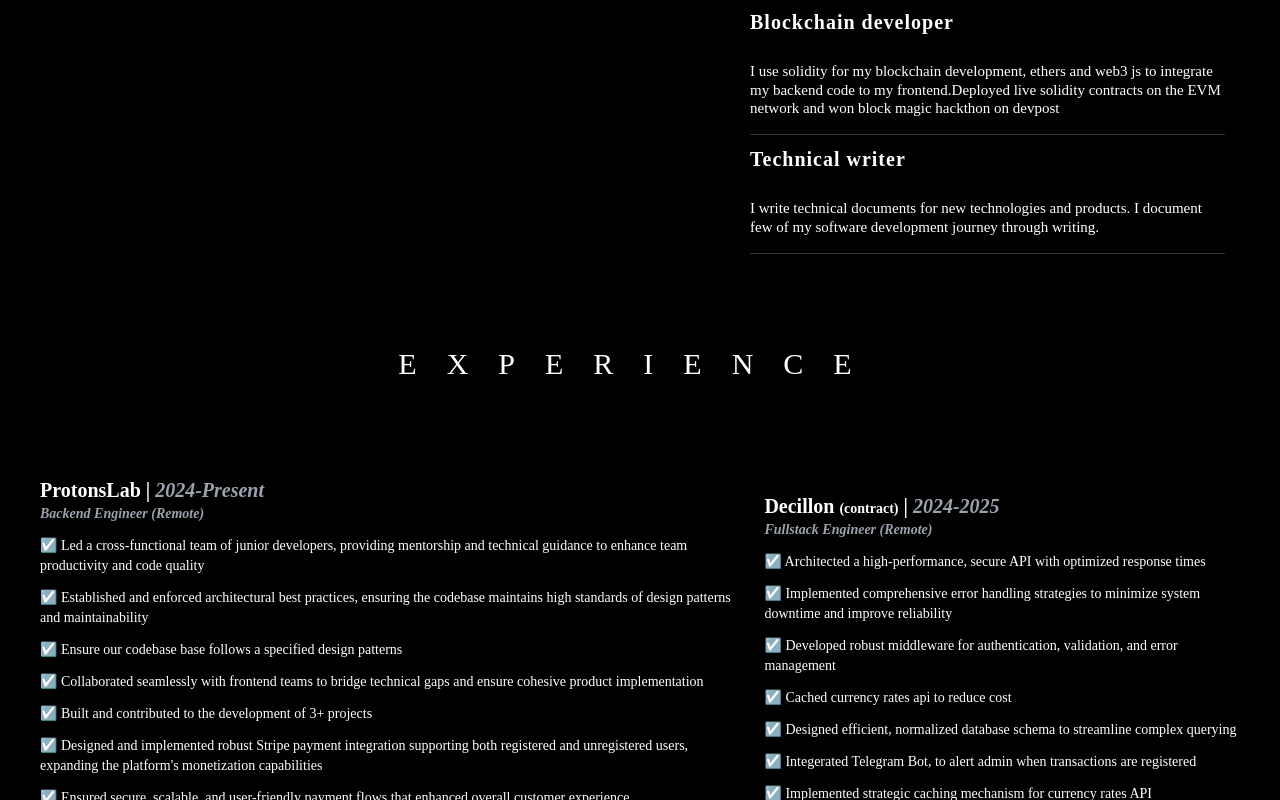
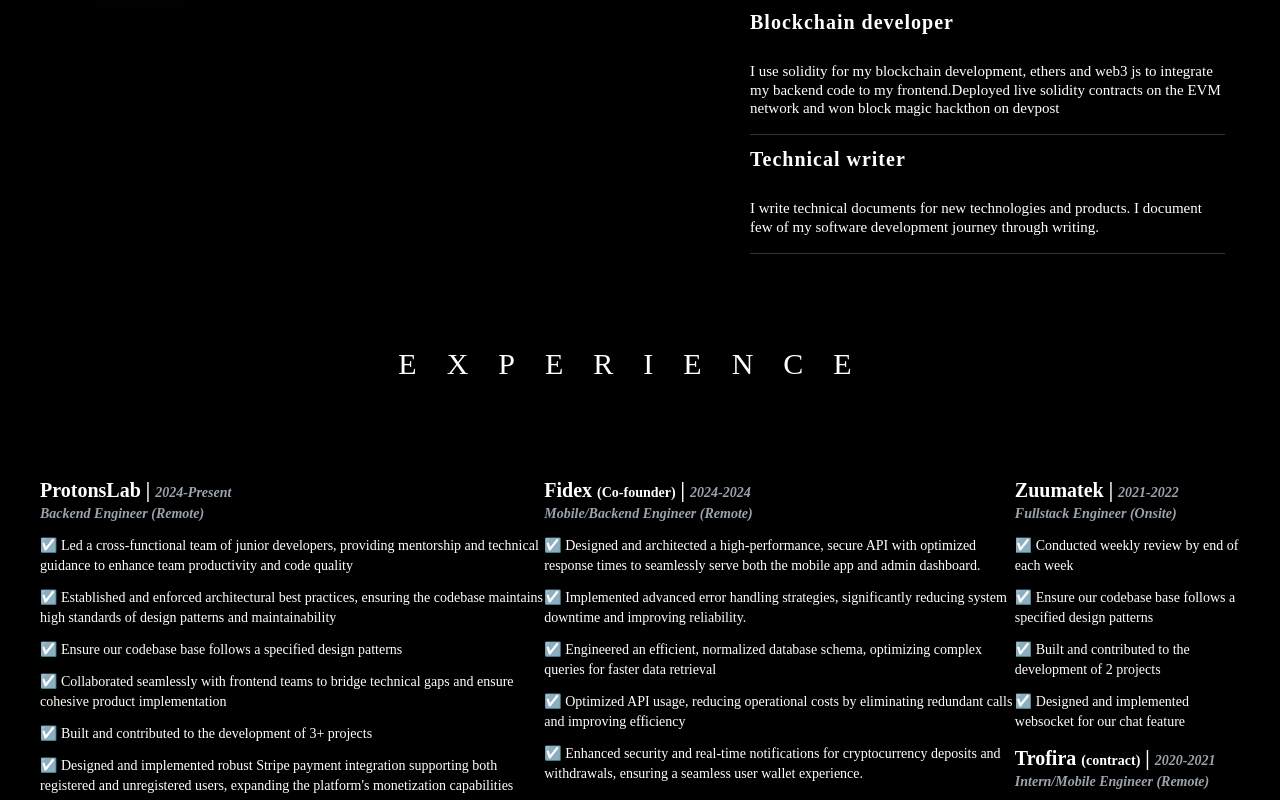
Before and after one commit to drex007/victor-ojemeni, a React (Vite) app: page / in a window 1280 px wide. Shown: the part 2000-2800 px from the top of the page. Built offline with nearby package versions, Linux system fonts and the light colour scheme.

Commit message:
feat: updated the cv and removed images

```diff
--- a/src/components/About.tsx
+++ b/src/components/About.tsx
@@ -22,7 +22,7 @@
             <h2 className='h2 text-white'>About me</h2>
             <h3 className='h3 mb-4 text-white'>I am a freelancer with 4  years of working professional experience</h3>
             <p className='text-white'>
-              I have built and contributed to web2 and web3 solutions  averaging over a million users. I have worked with like minds to create products with good user experience and factoring in  security as our top most priority.
+              I have built and contributed to web2 and web3 solutions  averaging over 2million users. I have worked with like minds to create products with good user experience and factoring in  security as our top most priority.
               With my proficiency in building robust server-side applications and APIs, I seamlessly integrate the front-end and back-end components to create cohesive and scalable solutions.
 
             </p>
--- a/src/components/Contact.tsx
+++ b/src/components/Contact.tsx
@@ -36,14 +36,14 @@
           <div className='flex-1'>
             <div>
               <h4 className='text-2xl uppercase my-2 text-white'>Get in touch</h4>
-              <h2 className='text-[45px] lg:text-[40px] leading-none mb-12 text-white '>Let's work together</h2>
-              <div className='text-white'>
+              <h2 className='text-[35px] lg:text-[40px] leading-none mb-12 text-white'>Let's work together</h2>
+              <div className='text-white text-sm'>
                 <div className='flex space-x-2 items-center'>
                   <BsTelephoneFill />
                   <p>+2348140118340</p>
                 </div>
 
-                <div className='flex space-x-2 items-center'>
+                <div className='flex space-x-2 items-center my-2 text-sm'>
                   <MdEmail />
                   <p>victorojemeni@gmail.com || vykeoj@gmail.com</p>
                 </div>
--- a/src/components/Work.tsx
+++ b/src/components/Work.tsx
@@ -10,7 +10,7 @@
         // Hover zoom in and out className:
         //- parent div takes className of : group
         // children div takes className: group-hover:scale-125 transition-all duration-500
-        className=' py-24 gap-y-8 lg:px-10'>
+        className='lg:flex justify-center  py-24 gap-y-8 lg:px-10'>
 
 
 <motion.div
@@ -21,10 +21,11 @@
       initial="hidden"
       whileInView={'show'}
       viewport={{ once: false, amount: 0.4 }}
-className='lg:px-0 px-4 lg:flex lg:justify-center sm:space-y-4 lg:space-x-4 mx-auto '>
+      className='lg:px-0 px-2'
+      >
         <div className='text-white text-sm'>
-            <div className='font-bold text-xl'>ProtonsLab | <span className='italic  text-gray-400'>2024-Present</span></div>
-            <div className='font-bold'><span className='italic  text-gray-400'>Backend Engineer (Remote)</span></div>
+            <div className='font-bold text-xl'>ProtonsLab | <span className='italic text-sm  text-gray-400'>2024-Present</span></div>
+            <div className='font-bold'><span className='italic text-sm  text-gray-400'>Backend Engineer (Remote)</span></div>
             <div className='my-3'> ☑️ Led a cross-functional team of junior developers, providing mentorship and technical guidance to enhance team productivity and code quality</div>
             <div className='my-3'> ☑️ Established and enforced architectural best practices, ensuring the codebase maintains high standards of design patterns and maintainability </div>
             <div className='my-3'> ☑️ Ensure our codebase base follows a specified design patterns</div>
@@ -37,12 +38,11 @@
 
 
         <div className='text-white text-sm'>
-            <div className='font-bold text-xl'>Decillon <span className='text-sm'>(contract)</span> | <span className='italic  text-gray-400'>2024-2025</span></div>
-            <div className='font-bold'><span className='italic  text-gray-400'>Fullstack Engineer (Remote)</span></div>
+            <div className='font-bold text-xl'>Decillon <span className='text-sm'>(contract)</span> | <span className='italic text-sm  text-gray-400'>2024-2025</span></div>
+            <div className='font-bold'><span className='italic text-sm  text-gray-400'>Fullstack Engineer (Remote)</span></div>
             <div className='my-3'> ☑️ Architected a high-performance, secure API with optimized response times</div>
             <div className='my-3'> ☑️ Implemented comprehensive error handling strategies to minimize system downtime and improve reliability </div>
             <div className='my-3'> ☑️ Developed robust middleware for authentication, validation, and error management </div>
-            <div className='my-3'> ☑️ Cached currency rates api to reduce cost </div>
             <div className='my-3'> ☑️ Designed efficient, normalized database schema to streamline complex querying</div>
             <div className='my-3'> ☑️ Integerated Telegram Bot, to alert admin when transactions are registered</div>
             <div className='my-3'> ☑️ Implemented strategic caching mechanism for currency rates API</div>
@@ -51,8 +51,7 @@
             <div className='my-3'> ☑️ Created seamless user interfaces that align with design team's vision</div>
             <div className='my-3'> ☑️ Collaborated closely with UI/UX designers to ensure precise flow implementation</div>
             <div className='my-3'> ☑️ Engineered a Telegram Bot integration for real-time transaction monitoring</div>
-            <div className='my-3'> ☑️ Developed robust webhook mechanisms for instant notifications</div>
-            <div className='my-3'> ☑️ Ensured user are properly KYCed using their BVN</div>
+
 
 
 
@@ -67,35 +66,28 @@
       initial="hidden"
       whileInView={'show'}
       viewport={{ once: false, amount: 0.4 }}
-className='lg:px-0 px-4 lg:flex lg:justify-center sm:space-y-4 lg:space-x-4 mx-auto '>
+        className='lg:px-0 px-2'
+      >
+
+<div className='text-white text-sm'>
+            <div className='font-bold text-xl'>Fidex <span className='text-sm'>(Co-founder)</span> | <span className='italic text-sm text-gray-400'>2024-2024</span></div>
+            <div className='font-bold'><span className='italic text-sm  text-gray-400'>Mobile/Backend Engineer (Remote)</span></div>
+            <div className='my-3'> ☑️ Designed and architected a high-performance, secure API with optimized response times to seamlessly serve both the mobile app and admin dashboard.</div>
+            <div className='my-3'> ☑️ Implemented advanced error handling strategies, significantly reducing system downtime and improving reliability.</div>
+            <div className='my-3'> ☑️ Engineered an efficient, normalized database schema, optimizing complex queries for faster data retrieval</div>
+            <div className='my-3'> ☑️ Optimized API usage, reducing operational costs by eliminating redundant calls and improving efficiency</div>
+            <div className='my-3'> ☑️ Enhanced security and real-time notifications for cryptocurrency deposits and withdrawals, ensuring a seamless user wallet experience.</div>
+        </div>
         <div className='text-white text-sm'>
-            <div className='font-bold text-xl'>SwapandPay <span className='text-sm'>(contract)</span> | <span className='italic  text-gray-400'>2023-2023</span></div>
-            <div className='font-bold'><span className='italic  text-gray-400'>Fullstack Engineer (Remote)</span></div>
-            <div className='my-3'> ☑️ Led a cross-functional team of junior developers, providing mentorship and technical guidance to enhance team productivity and code quality</div>
-            <div className='my-3'> ☑️ Established and enforced architectural best practices, ensuring the codebase maintains high standards of design patterns and maintainability </div>
-            <div className='my-3'> ☑️ Ensure our codebase base follows a specified design patterns</div>
-            <div className='my-3'> ☑️ Collaborated seamlessly with frontend teams to bridge technical gaps and ensure cohesive product implementation</div>
-            <div className='my-3'> ☑️ Built and contributed to the development of 3+ projects</div>
-            <div className='my-3'> ☑️ Designed and implemented robust Stripe payment integration supporting both registered and unregistered users, expanding the platform's monetization capabilities</div>
-            <div className='my-3'> ☑️ Ensured secure, scalable, and user-friendly payment flows that enhanced overall customer experience</div>
-
-        </div>
-
-
-        <div className='text-white text-sm'>
-            <div className='font-bold text-xl'>Fidex <span className='text-sm'>(contract)</span> | <span className='italic  text-gray-400'>2024-2025</span></div>
-            <div className='font-bold'><span className='italic  text-gray-400'>Mobile/Backend Engineer (Remote)</span></div>
-            <div className='my-3'> ☑️ Architected a high-performance, secure API with optimized response times</div>
-            <div className='my-3'> ☑️ Implemented comprehensive error handling strategies to minimize system downtime and improve reliability </div>
-            <div className='my-3'> ☑️ Developed robust middleware for authentication, validation, and error management </div>
-            <div className='my-3'> ☑️ Cached currency rates api to reduce cost </div>
-            <div className='my-3'> ☑️ Designed efficient, normalized database schema to streamline complex querying</div>
-            <div className='my-3'> ☑️ Integerated Telegram Bot, to alert admin when transactions are registered</div>
-            <div className='my-3'> ☑️ Implemented strategic caching mechanism for currency rates API</div>
-            <div className='my-3'> ☑️ Reduced operational costs by minimizing unnecessary API calls</div>
-            <div className='my-3'> ☑️ Developed a responsive, intuitive UI and comprehensive Admin Dashboard for crypto swap management</div>
-
-
+            <div className='font-bold text-xl'>Swapandpay <span className='text-sm'>(contract)</span> | <span className='italic text-sm  text-gray-400'>2023-2023</span></div>
+            <div className='font-bold'><span className='italic text-sm  text-gray-400'>Fullstack Engineer (Remote)</span></div>
+            <div className='my-3'> ☑️ Designed and implemented a robust backend architecture to seamlessly support both mobile and web applications. </div>
+            <div className='my-3'> ☑️ Established and enforced best practices in software architecture, ensuring a clean, scalable, and maintainable codebase. </div>
+            <div className='my-3'> ☑️ Optimized server performance, reducing response times by adhering to industry best practices.</div>
+            <div className='my-3'> ☑️ Developed 50% of the mobile app screens and the admin dashboard, enhancing UI/UX consistency . </div>
+            <div className='my-3'> ☑️ Integrated third-party services and crypto APIs seamlessly for secure and efficient payment transactions.</div>
+            <div className='my-3'> ☑️ Automated deployment using Docker and GitHub Actions, successfully deploying on Azure.</div>
+            <div className='my-3'> ☑️ Built 50% of the mobile screens and integrated  50% of the API</div>
 
         </div>
 </motion.div>
@@ -108,30 +100,26 @@
       initial="hidden"
       whileInView={'show'}
       viewport={{ once: false, amount: 0.4 }}
-className='lg:px-0 px-4 lg:flex lg:justify-center sm:space-y-4 lg:space-x-4 mx-auto '>
+        className='lg:px-0 px-2'
+      >
         <div className='text-white text-sm'>
-            <div className='font-bold text-xl'>Zuumatek | <span className='italic  text-gray-400'>2021-2022</span></div>
-            <div className='font-bold'><span className='italic  text-gray-400'>Fullstack Engineer (Onsite)</span></div>
-            <div className='my-3'> ☑️ Led a cross-functional team of junior developers, providing mentorship and technical guidance to enhance team productivity and code quality</div>
-            <div className='my-3'> ☑️ Established and enforced architectural best practices, ensuring the codebase maintains high standards of design patterns and maintainability </div>
+            <div className='font-bold text-xl'>Zuumatek | <span className='italic text-sm  text-gray-400'>2021-2022</span></div>
+            <div className='font-bold'><span className='italic text-sm  text-gray-400'>Fullstack Engineer (Onsite)</span></div>
+            <div className='my-3'> ☑️ Conducted weekly review by end of each week</div>
             <div className='my-3'> ☑️ Ensure our codebase base follows a specified design patterns</div>
-            <div className='my-3'> ☑️ Collaborated seamlessly with frontend teams to bridge technical gaps and ensure cohesive product implementation</div>
-            <div className='my-3'> ☑️ Built and contributed to the development of 3+ projects</div>
-            <div className='my-3'> ☑️ Designed and implemented robust Stripe payment integration supporting both registered and unregistered users, expanding the platform's monetization capabilities</div>
+            <div className='my-3'> ☑️ Built and contributed to the development of 2 projects</div>
+            <div className='my-3'> ☑️ Designed and implemented websocket for our chat feature</div>
 
         </div>
 
 
         <div className='text-white text-sm'>
-            <div className='font-bold text-xl'>Trofira <span className='text-sm'>(contract)</span> | <span className='italic  text-gray-400'>2020-2020</span></div>
-            <div className='font-bold'><span className='italic  text-gray-400'>Mobile Engineer (Remote)</span></div>
-            <div className='my-3'> ☑️ Architected a high-performance, secure API with optimized response times</div>
-            <div className='my-3'> ☑️ Implemented comprehensive error handling strategies to minimize system downtime and improve reliability </div>
-            <div className='my-3'> ☑️ Developed robust middleware for authentication, validation, and error management </div>
-            <div className='my-3'> ☑️ Cached currency rates api to reduce cost </div>
-            <div className='my-3'> ☑️ Designed efficient, normalized database schema to streamline complex querying</div>
-            <div className='my-3'> ☑️ Integerated Telegram Bot, to alert admin when transactions are registered</div>
-            <div className='my-3'> ☑️ Implemented strategic caching mechanism for currency rates API</div>
+            <div className='font-bold text-xl'>Trofira <span className='text-sm'>(contract)</span> | <span className='italic text-sm  text-gray-400'>2020-2021</span></div>
+            <div className='font-bold'><span className='italic text-sm  text-gray-400'>Intern/Mobile Engineer (Remote)</span></div>
+            <div className='my-3'> ☑️ Ensured weekly report to my superior and code review by weekend</div>
+            <div className='my-3'> ☑️ Ensured we followed a specifc MVC design pattern for the mobile app </div>
+            <div className='my-3'> ☑️ Built 50% of the screens for users and dispatch riders</div>
+
 
         </div>
 </motion.div>
```
Also changed, not shown: src/components/Projects.tsx (+47 -6 lines).
